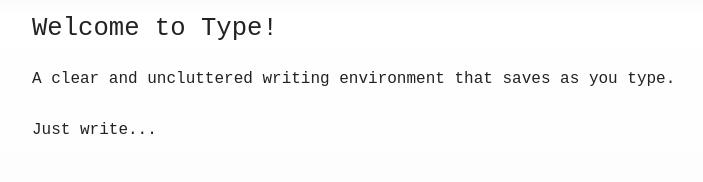
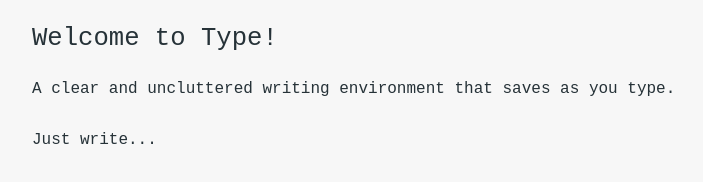
Before and after one commit to richjenks/type, a plain HTML site: page index.html in a window 1280 px wide. Shown: the whole page, without its empty margins (128-831 px from the left). Drawn offline with Linux system fonts and the light colour scheme; a web font is replaced by a local one.

Commit message:
Prep for theme switching

```diff
--- a/index.html
+++ b/index.html
@@ -14,7 +14,7 @@
 		<meta name="msapplication-TileImage" content="tile-icon.png">
 	</head>
 	<body>
-		<textarea id="type" autofocus>Welcome to Type!
+		<textarea id="type" class="light" autofocus>Welcome to Type!
 
 A clear and uncluttered writing environment that saves as you type.
 
--- a/style.css
+++ b/style.css
@@ -26,25 +26,25 @@ textarea {
 	font-family: 'PT Mono', monospace;
 	line-height: 1.6em;
 	font-size: 1em;
-	color: #222;
 	tab-size: 4;
 
 	/* Appearance */
 	padding: 1em;
 	border: none;
 	resize:none;
-	box-shadow: 0 0 20px #f7f7f7 inset;
 
-	/* Background */
-	background: rgba(255, 255, 255, 1);
-	background: -moz-linear-gradient(top, rgba(255, 255, 255, 1) 0%, rgba(247, 247, 247, 1) 100%);
-	background: -webkit-gradient(left top, left bottom, color-stop(0%, rgba(255, 255, 255, 1)), color-stop(100%, rgba(247, 247, 247, 1)));
-	background: -webkit-linear-gradient(top, rgba(255, 255, 255, 1) 0%, rgba(247, 247, 247, 1) 100%);
-	background: -o-linear-gradient(top, rgba(255, 255, 255, 1) 0%, rgba(247, 247, 247, 1) 100%);
-	background: -ms-linear-gradient(top, rgba(255, 255, 255, 1) 0%, rgba(247, 247, 247, 1) 100%);
-	background: linear-gradient(to bottom, rgba(255, 255, 255, 1) 0%, rgba(247, 247, 247, 1) 100%);
-	filter: progid:DXImageTransform.Microsoft.gradient( startColorstr='#ffffff', endColorstr='#f7f7f7', GradientType=0 );
+}
 
+/* Light Theme */
+.light {
+	color: #263238;
+	background: #f7f7f7;
+}
+
+/* Dark Theme */
+.dark {
+	color: #b2ccd6;
+	background: #263238;
 }
 
 /* Note Title */
@@ -56,4 +56,4 @@ textarea:first-line {
 textarea:focus { outline: none; }
 
 /* Fixed width on large screens */
-@media all and (min-width: 1024px) { textarea { padding: 1em calc(50% - 30em); } }
+@media all and (min-width: 1024px) { textarea { padding: 1.6em calc(50% - 30em); } }
```
Also changed, not shown: 1 other file.
